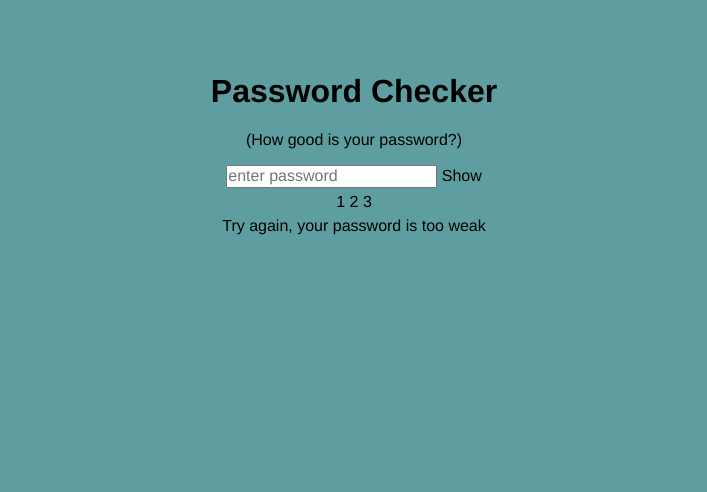
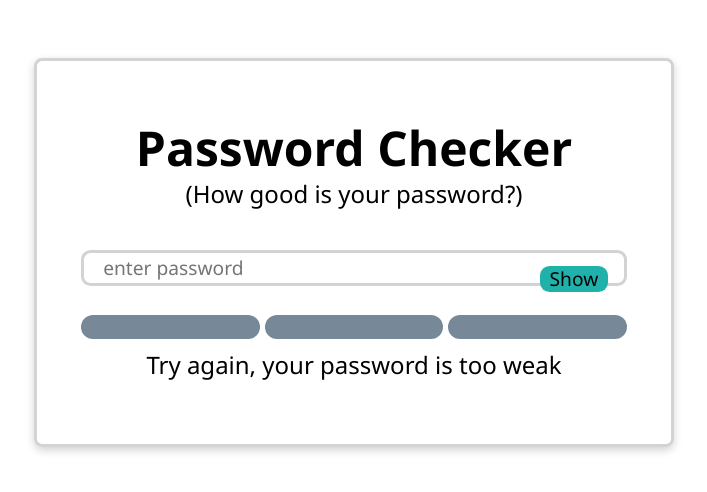
Before and after one commit to AishaNaveed/DOM-Manipulation-Password-Checker, a plain HTML site: page index.html in a window 1280 px wide. Shown: the whole page, without its empty margins (286-993 px from the left). Drawn offline with nearby package versions, Linux system fonts and the light colour scheme.

Commit message:
updated css sheet

```diff
--- a/index.css
+++ b/index.css
@@ -2,7 +2,7 @@
     margin-top: 2%;
     padding: 0;
     box-sizing: border-box;
-    font-family:'Franklin Gothic Medium', 'Arial Narrow', Arial, sans-serif;
+    font-family:'Segoe UI', Tahoma, Geneva, Verdana, sans-serif;
 }
 
 body{
@@ -10,5 +10,81 @@ body{
     height: 100%;
     text-align: center;
     place-items: center;
-    background-color: cadetblue;
 }
+
+.container{
+    width: 50%;
+    max-width: 80%;
+    margin: 2em auto;
+    border-radius: 0.5em;
+    box-shadow: 0em 0.2em 0.5em lightgray;
+    box-sizing: border-box;
+    padding: 3em 2em;
+    overflow: hidden;
+    border: 0.2em solid lightgray;
+}
+
+.container header{
+    font-size: 1.5em;
+    line-height: 60%;
+}
+
+.container form{
+    margin:2em 0.5em 1em 0.5em;
+}
+
+form .pwdField{
+    height: 1.5em;
+    width: 100%;
+    display: flex;
+    position: relative;
+}
+
+form .pwdField input{
+    height: 100%;
+    width: 100%;
+    padding-left: 1em;
+    border: 0.2em solid lightgray;
+    border-radius: 0.5em;
+    outline: none;
+    font-size: 0.8em;
+    transition: all 0.3s;
+}
+
+form .pwdField input:focus{
+    border-color: lightseagreen;
+    box-shadow: inset 0 0 0.2em lightsteelblue;
+}
+
+form .pwdField .showBtn{
+    position: absolute;
+    cursor: pointer;
+    right: 1em;
+    transition: translateY(-50%);
+    top: 15%;
+    font-size: 0.8em;
+    font-weight: 500;
+    border-radius: 0.5em;
+    background: lightseagreen;
+    padding: 0.3em 0.5em;
+}
+
+form .bar{
+    display: flex;
+    align-items: center;
+    justify-content: space-between;
+    height: 1em;
+    margin: 1em 0;
+}
+
+form .bar span{
+    width: 100%;
+    height: 100%;
+    background-color: lightslategray;
+    border-radius: 1em;
+}
+
+form .bar span.medium{
+    margin-left: 0.2em;
+    margin-right: 0.2em;
+}
--- a/index.html
+++ b/index.html
@@ -19,9 +19,9 @@
                     <span class="showBtn">Show</span>
                 </article>
                 <section class="bar">
-                    <span class="weak">1</span>
-                    <span class="medium">2</span>
-                    <span class="strong">3</span>
+                    <span class="weak"></span>
+                    <span class="medium"></span>
+                    <span class="strong"></span>
                 </section>
                 <article class="txt">Try again, your password is too weak</article>
             </form>
```
